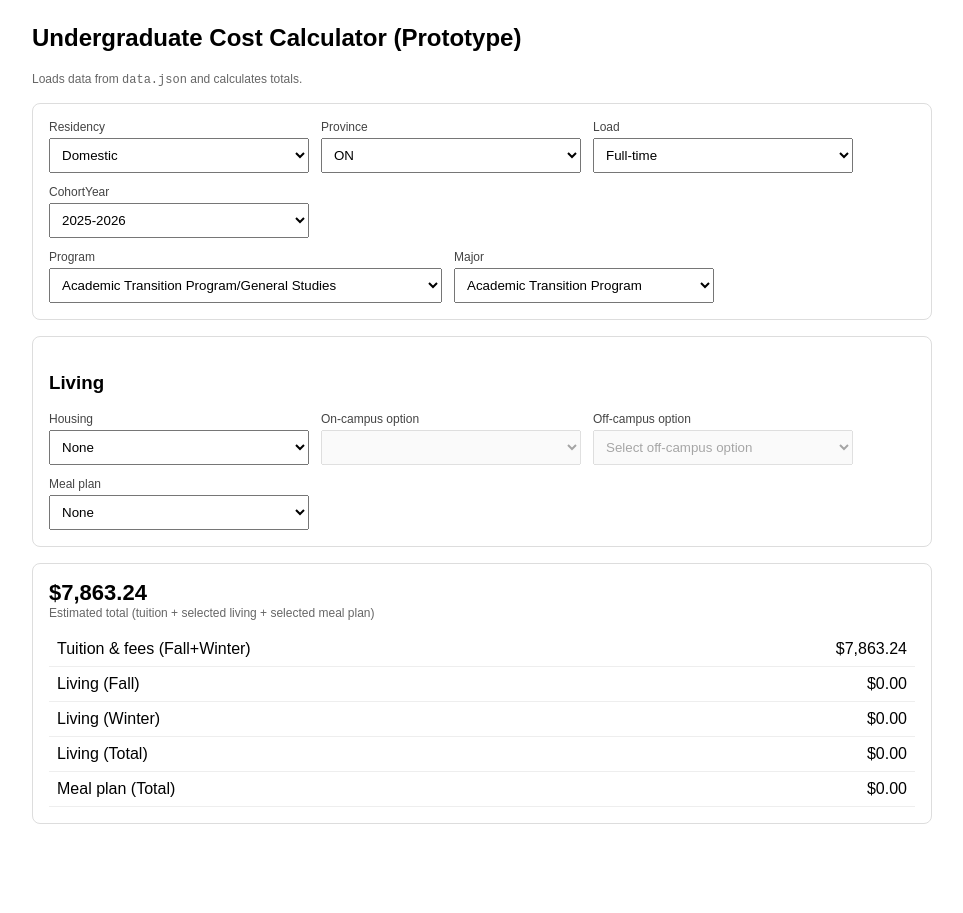
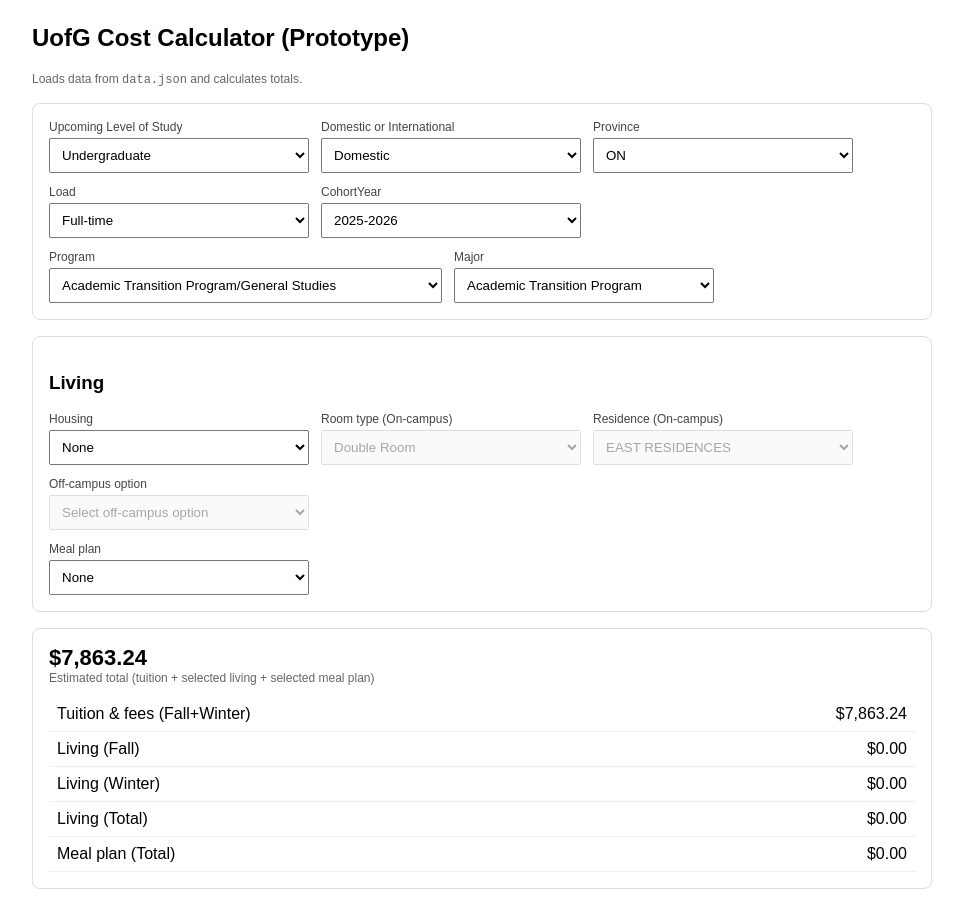
Before and after one commit to Kunal7575/CostCalculator, a plain HTML site: page index.html in a window 1280 px wide. Shown: the whole page, without its empty margins (158-1121 px from the left). Before the commit the page ends 848 px from the top, so only its background shows below. Drawn offline with Linux system fonts and the light colour scheme.

Commit message:
Update index.html

```diff
--- a/index.html
+++ b/index.html
@@ -18,13 +18,21 @@
   </style>
 </head>
 <body>
-  <h2>Undergraduate Cost Calculator (Prototype)</h2>
+  <h2>UofG Cost Calculator (Prototype)</h2>
   <p class="muted">Loads data from <code>data.json</code> and calculates totals.</p>
 
   <div class="card">
     <div class="row">
       <div>
-        <label>Residency</label>
+        <label>Upcoming Level of Study</label>
+        <select id="level">
+          <option value="Undergraduate">Undergraduate</option>
+          <option value="Graduate">Graduate</option>
+        </select>
+      </div>
+
+      <div>
+        <label>Domestic or International</label>
         <select id="residency">
           <option value="Domestic">Domestic</option>
           <option value="International">International</option>
@@ -35,7 +43,7 @@
         <label>Province</label>
         <select id="province">
           <option value="ON">ON</option>
-          <option value="Non-ON">Non-ON</option>
+          <option value="Non-ON">Outside ON</option>
           <option value="INT">INT</option>
         </select>
       </div>
@@ -82,8 +90,13 @@
       </div>
 
       <div>
-        <label>On-campus option</label>
-        <select id="oncampus" disabled></select>
+        <label>Room type (On-campus)</label>
+        <select id="oncampusRoom" disabled></select>
+      </div>
+
+      <div>
+        <label>Residence (On-campus)</label>
+        <select id="oncampusRes" disabled></select>
       </div>
 
       <div>
```
